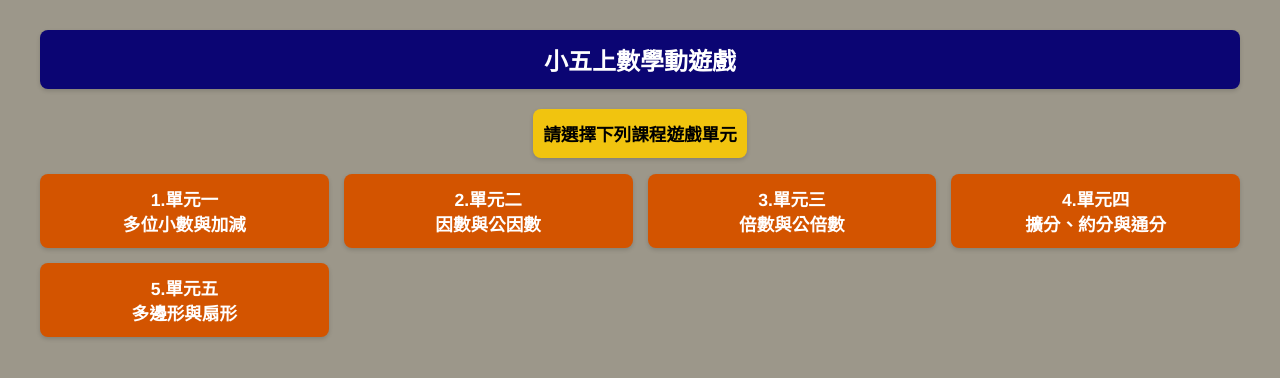
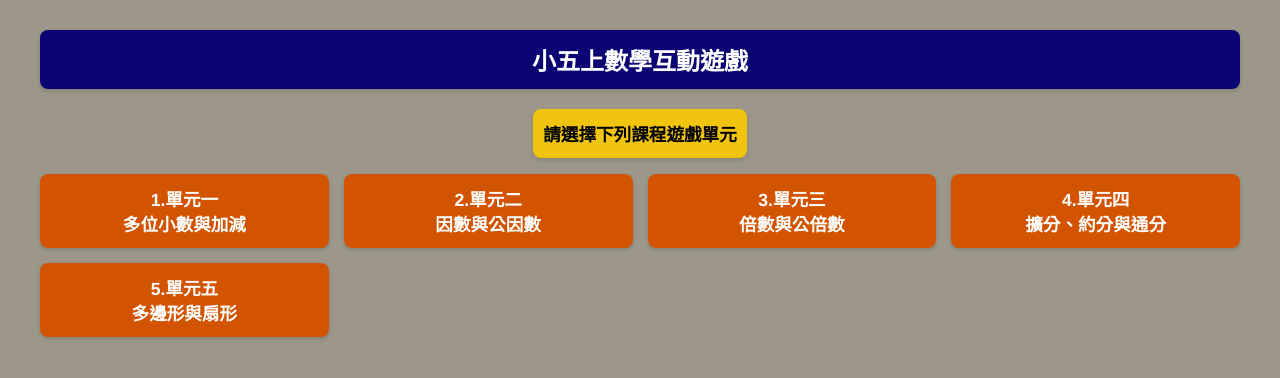
Before and after one commit to cishieh04-star/math-elementary5-1, a plain HTML site: page index.html in a window 1280 px wide. Drawn offline with Linux system fonts and the light colour scheme.

Commit message:
Update index.html

```diff
--- a/index.html
+++ b/index.html
@@ -71,7 +71,7 @@
 </head>
 <body>
 
-    <div class="box header-box">小五上數學動遊戲</div>
+    <div class="box header-box">小五上數學互動遊戲</div>
     <div class="box category-box">請選擇下列課程遊戲單元</div>
 
     <ul id="game-list"></ul>
```
